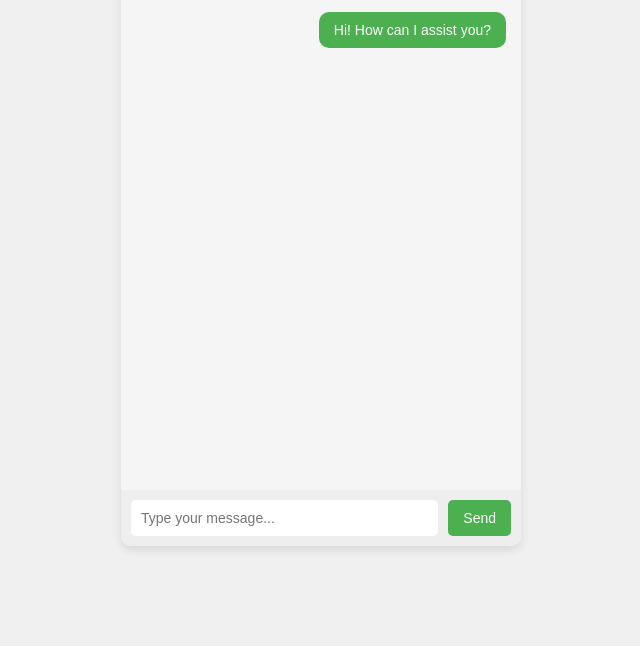
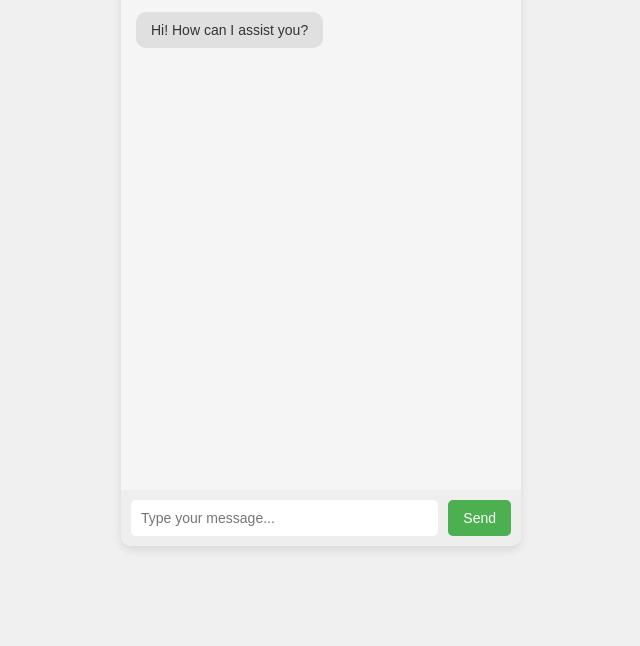
Before and after one commit to ILooeey/livechat, a website: page index.html in a window 1280 px wide. Shown: the part 154-800 px from the top of the page, without its empty margins (319-959 px from the left). Drawn offline with Linux system fonts and the light colour scheme.

Commit message:
Update index.html

```diff
--- a/index.html
+++ b/index.html
@@ -108,7 +108,7 @@
         GROQ Live Chat
     </div>
     <div class="chat-box" id="chat-box">
-        <div class="message sent">Hi! How can I assist you?</div>
+        <div class="message received">Hi! How can I assist you?</div>
     </div>
     <div class="chat-input">
         <input type="text" id="message" placeholder="Type your message...">
```
